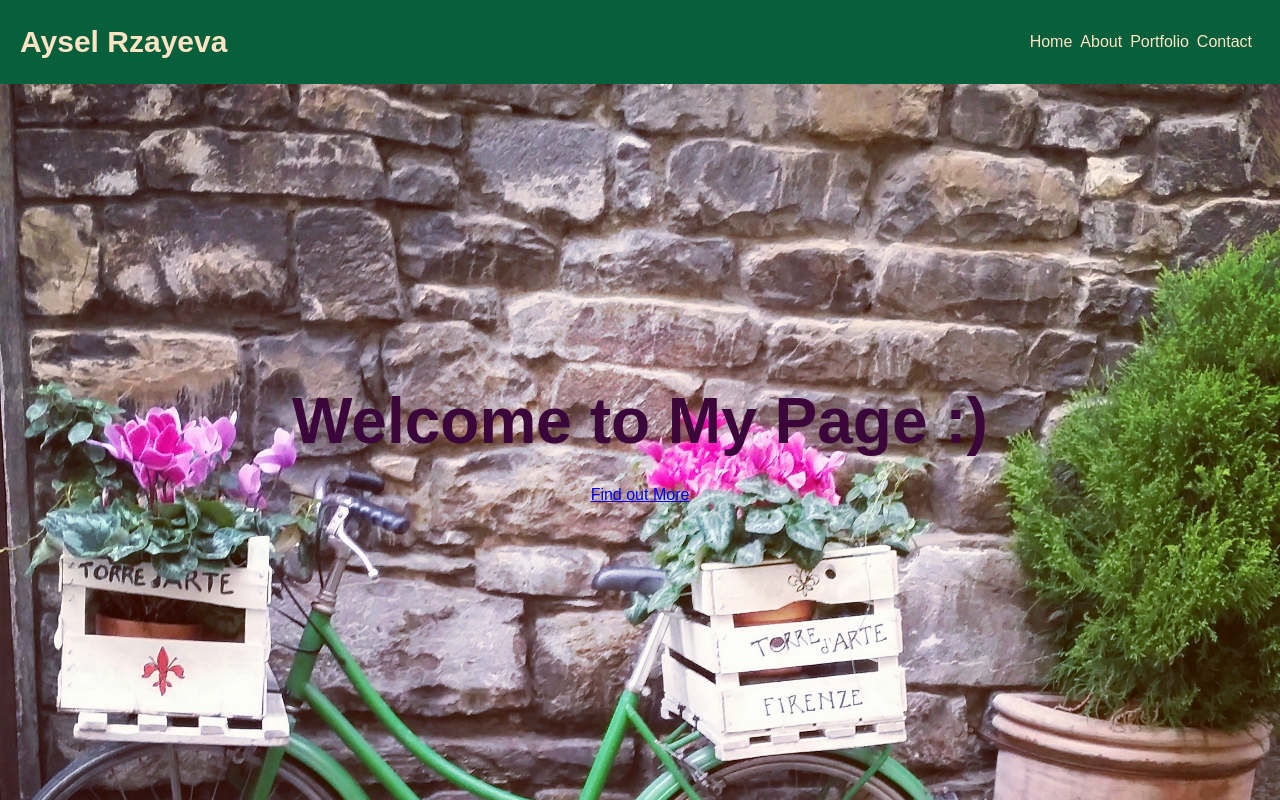
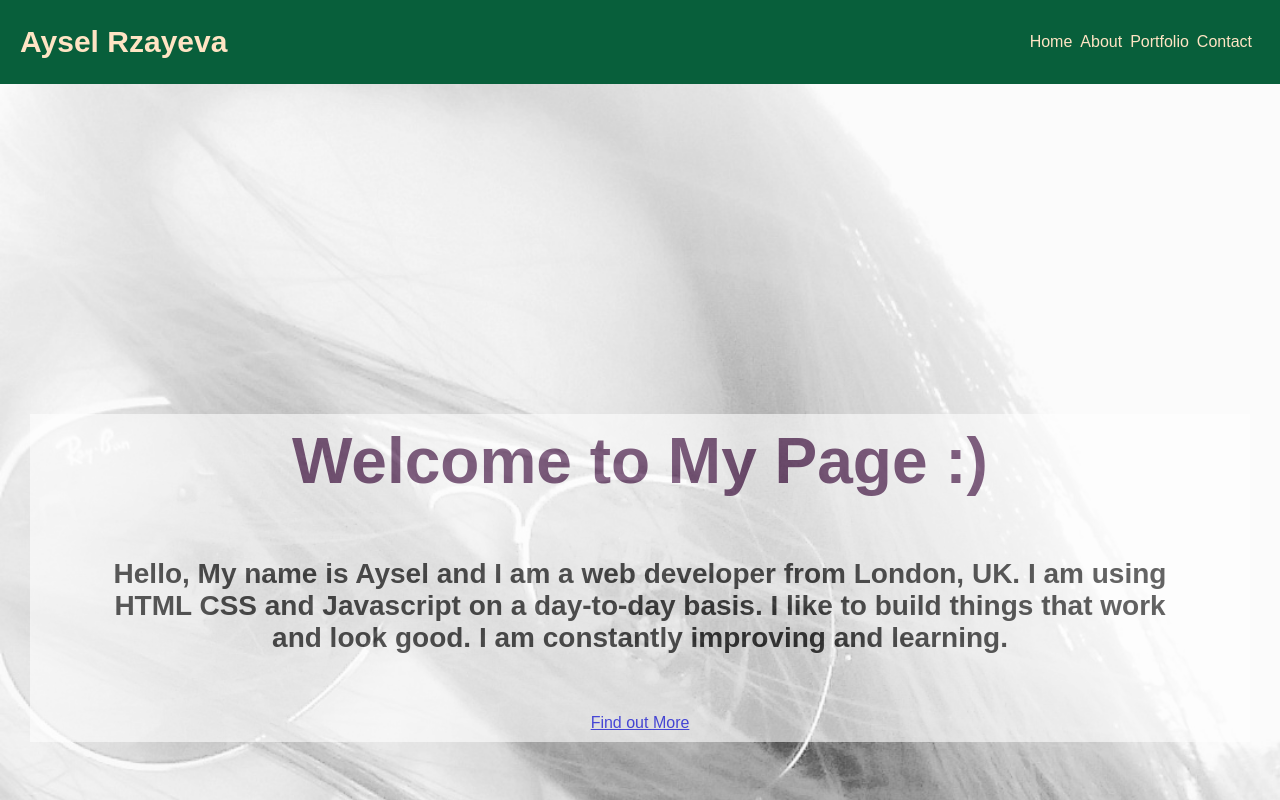
Before and after one commit to Ayselin/a.portfolio, a React (Create React App) app: page / in a window 1280 px wide. Shown: the top 800 px of the page. Built offline with nearby package versions, Linux system fonts and the light colour scheme.

Commit message:
n ew div was created in Header.js

```diff
--- a/src/App.css
+++ b/src/App.css
@@ -1,3 +1,7 @@
 .App {
   text-align: center;
 }
+
+* {
+  box-sizing: border-box;
+}
--- a/src/Header.css
+++ b/src/Header.css
@@ -15,3 +15,17 @@ header p {
     font-size: 1.75rem;
     color: rgb(59, 7, 59);
 }
+
+div.paragraph {
+    margin: 30px;
+    padding: 10px;
+    background-color: #ffffff;
+    opacity: 0.6;
+    /*filter: alpha(opacity=60); /* For IE8 and earlier */
+  }
+
+  div.transbox p {
+    margin: 5%;
+    font-weight: bold;
+    color: #000000
+  }
--- a/src/Header.js
+++ b/src/Header.js
@@ -5,18 +5,24 @@ import './Header.css'
 const myStyles = {
     backgroundImage: `url( ${Background} )`,
     width: '100%',
-    height: '100vh',
+    height: '80vh',
     backgroundSize: 'cover'
 }
 
 
 class Header extends Component {
-    render(){
+    render() {
         return (
-            <header style= {myStyles}>
+            <header style={myStyles}>
+            <div className='paragraph'>
+                <div className='transbox'>
                 <h1>{this.props.title}</h1>
-                <p></p>
+                <p>Hello, My name is Aysel and I am a web developer from London, UK.
+		         I am using HTML CSS and Javascript on a day-to-day basis.
+		         I like to build things that work and look good. I am constantly improving and learning.</p>
                 <a href="#buttom">{this.props.buttom}</a>
+                </div>
+            </div>
             </header>
         );
 
```
Also changed, not shown: src/img/moonlight.jpg.
